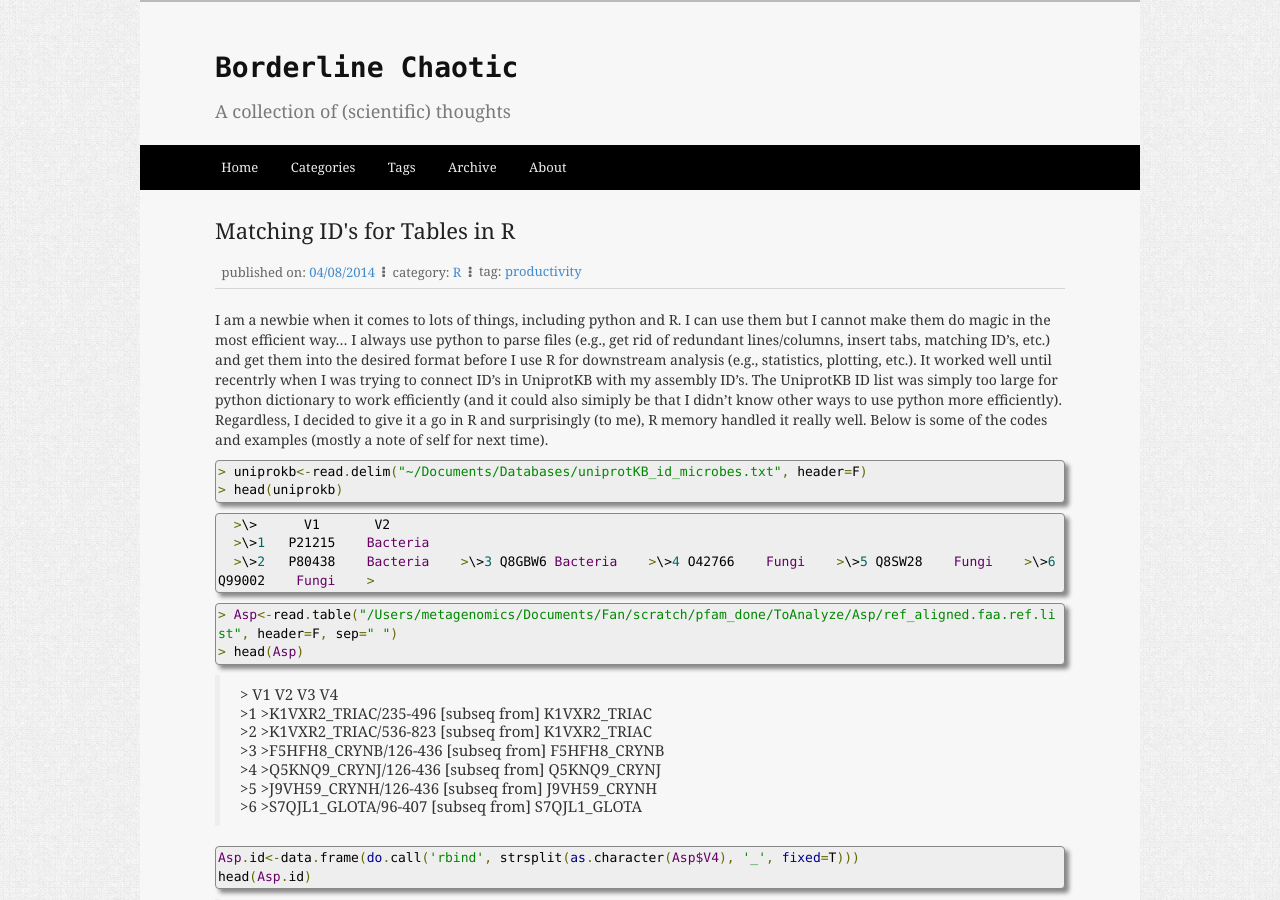
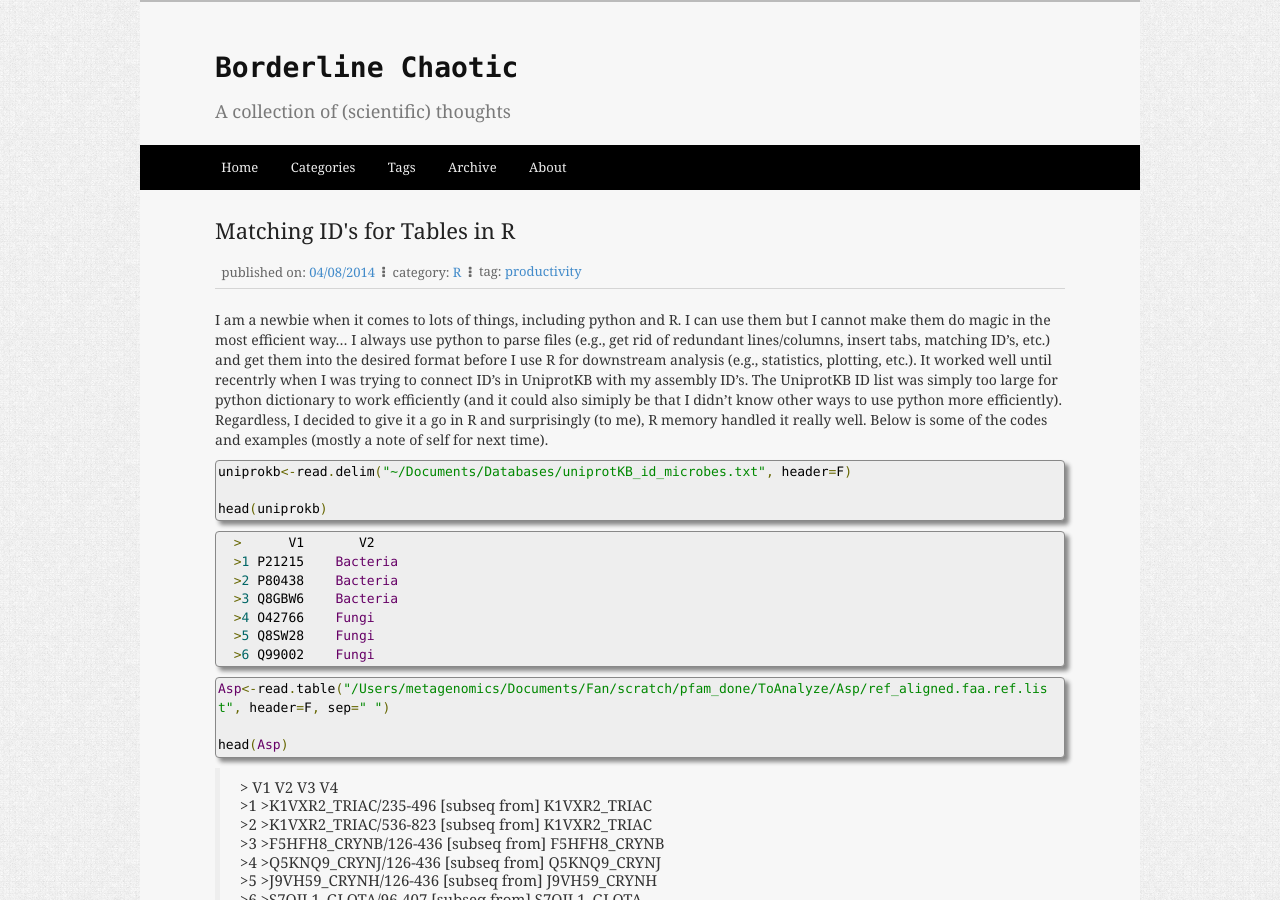
Before and after one commit to fandemonium/blog, a Jekyll site: the page built from _posts/2014-04-08-use-r-for-long-lists.md, in a window 1280 px wide and 900 px high. Built offline with Jekyll 4.4.1, drawn with Linux system fonts in a browser that asks for light colours; Markdown is read by kramdown in place of the engine named in the settings; comment, search, counter and statistics services are not loaded.

Commit message:
trying to fix the spacing

````diff
--- a/_posts/2014-04-08-use-r-for-long-lists.md
+++ b/_posts/2014-04-08-use-r-for-long-lists.md
@@ -9,21 +9,22 @@ I am a newbie when it comes to lots of things, including python and R. I can use
 <!--more-->
 
 ```R
-> uniprokb<-read.delim("~/Documents/Databases/uniprotKB_id_microbes.txt", header=F)
-> head(uniprokb)
+uniprokb<-read.delim("~/Documents/Databases/uniprotKB_id_microbes.txt", header=F)
+
+head(uniprokb)
 ```
-      >\>      V1       V2
-      >\>1   P21215    Bacteria
-      >\>2   P80438    Bacteria
->\>3 Q8GBW6 Bacteria
->\>4 O42766    Fungi
->\>5 Q8SW28    Fungi
->\>6 Q99002    Fungi
->
+      >      V1       V2
+      >1 P21215    Bacteria
+      >2 P80438    Bacteria
+      >3 Q8GBW6    Bacteria
+      >4 O42766    Fungi
+      >5 Q8SW28    Fungi
+      >6 Q99002    Fungi
 
 ```R
-> Asp<-read.table("/Users/metagenomics/Documents/Fan/scratch/pfam_done/ToAnalyze/Asp/ref_aligned.faa.ref.list", header=F, sep=" ")
-> head(Asp)
+Asp<-read.table("/Users/metagenomics/Documents/Fan/scratch/pfam_done/ToAnalyze/Asp/ref_aligned.faa.ref.list", header=F, sep=" ")
+
+head(Asp)
 ```
 >\>                      V1    V2  V3        V4
 >\>1 \>K1VXR2\_TRIAC/235-496 [subseq from] K1VXR2\_TRIAC
````
